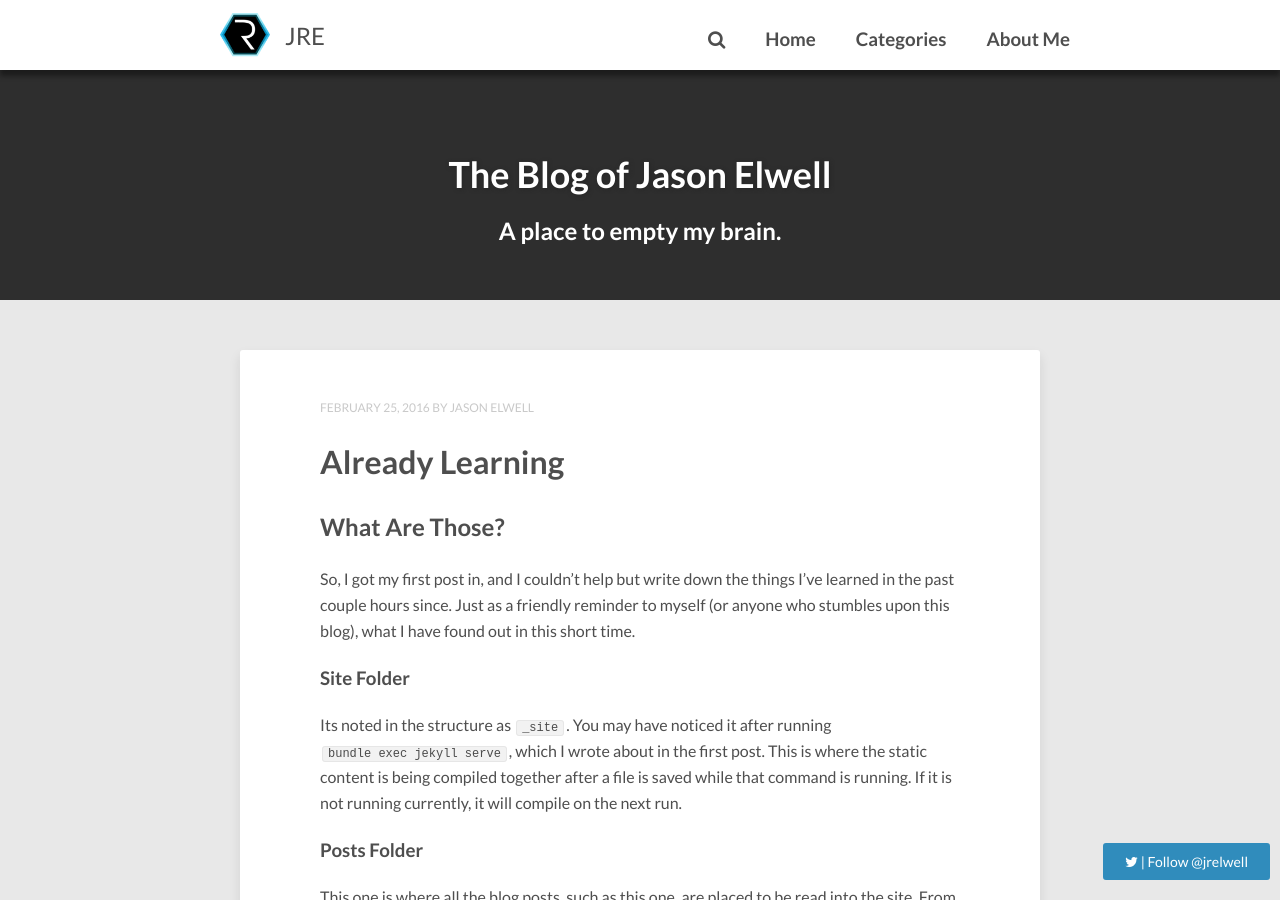
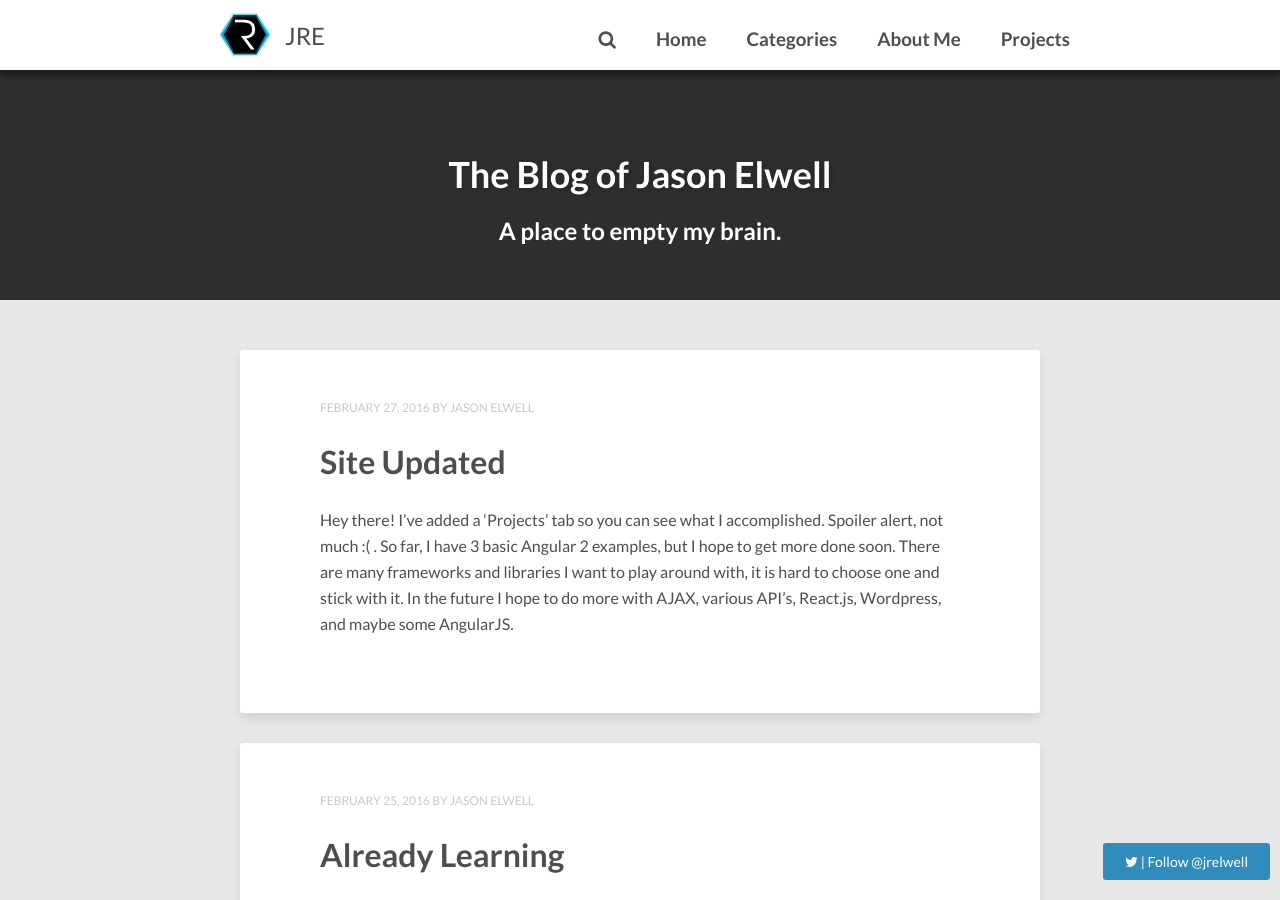
Before and after one commit to jrelwell/jekyll-blog, a Jekyll site: the page built from index.html, in a window 1280 px wide and 900 px high. Built offline with Jekyll 4.4.1, drawn with Linux system fonts in a browser that asks for light colours; nearby versions of some CDN libraries; the list of posts is cut into pages by our own code; comment, search, counter and statistics services are not loaded.

Commit message:
new tab and post
Added Projects Tab
New Blog Post

```diff
--- a/_config.yml
+++ b/_config.yml
@@ -21,6 +21,8 @@ menu:
     url: '/categories'
   - title: 'About Me'
     url: '/about'
+  - title: 'Projects'
+    url: '/projects'
 
 # Owner/author information
 owner:
--- /dev/null
+++ b/_posts/2016-02-27-Site-Update.md
@@ -0,0 +1,15 @@
+---
+layout: post
+title: Site Updated
+description: "Starting out the blog."
+date: 2016-02-27 22:30:00
+modified: 2016-02-27
+tags:
+    update
+categories: [Web Development]
+---
+
+Hey there!  I've added a 'Projects' tab so you can see what I accomplished.  Spoiler alert, not much :( .
+So far, I have 3 basic Angular 2 examples, but I hope to get more done soon.  There are many frameworks and
+libraries I want to play around with, it is hard to choose one and stick with it.  In the future I hope to
+do more with AJAX, various API's, React.js, Wordpress, and maybe some AngularJS.
--- /dev/null
+++ b/projects/index.md
@@ -0,0 +1,47 @@
+---
+layout: page
+title: Projects
+share: true
+---
+
+# Angular 2 Router Example
+
+<figure class="full">
+    <img src="/assets/img/routerExample.png" alt="Router Example">
+    <figcaption>Bob Ross Lipsum is the best.</figcaption>
+</figure>
+
+## About
+
+I wanted to start using Angular 2, and this was a way to learn about it without copying straight from the [Angular Docs](http://www.angular.io).
+It is using Angular 2 (obviously), and Bootstrap for styling.  The Bob Ross lipsum is just a bonus.
+
+It is simple enough that I can use it as a template for future projects.  If you want to check it out, you can find it on GitHub [here](https://github.com/jrelwell/Angular2-Router).
+
+# Asset Management
+
+<figure class="full">
+    <img src="/assets/img/asset.png" alt="Asset Management System">
+    <figcaption>Another learning experience with Angular 2.</figcaption>
+</figure>
+
+## About
+
+Again, I wanted to tackle Angular 2 to make something useful, this time using Angular to help with the forms.  An asset management system I have worked with for 4 years inspired me to
+start this project, because it is *desperately* in need of an update.  It is no where near complete at the moment, but I wanted to include it
+here.  It is basically wire-framed at the moment, and will require eventually get a database to store the data in.  This will probably be
+node-mysql, giving me another excuse to learn more.  If you'd like to help, you can find the GitHub repository [here](https://github.com/jrelwell/Asset).
+
+# Beanie Inventory
+
+<figure class="full">
+    <img src="/assets/img/beanie.png" alt="Beanie Baby Inventory">
+    <figcaption>Don't worry, they're still just worthless stuffed animals.</figcaption>
+</figure>
+
+## About
+
+Oh hey, another Angular 2/Bootstrap project.  This was my first use of the framework, because I have tons of Beanie Babies in storage. *Thanks Grandma.*
+It's really basic, and works best if you get the chrome extension 'Storage Explorer' so you can save the JSON data in case it gets wiped.  There is no validation
+in the form because I really only intended on keeping this to myself (and not admitting to the world that I own 50% of the world's Beanie Babies).  If you too
+have a massive collection, why not go through them and build a list, I won't tell anyone.  You can see the GitHub repository [here](https://github.com/jrelwell/beanie).
```
Also changed, not shown: assets/img/asset.png (added), assets/img/beanie.png (added), assets/img/routerExample.png (added).
